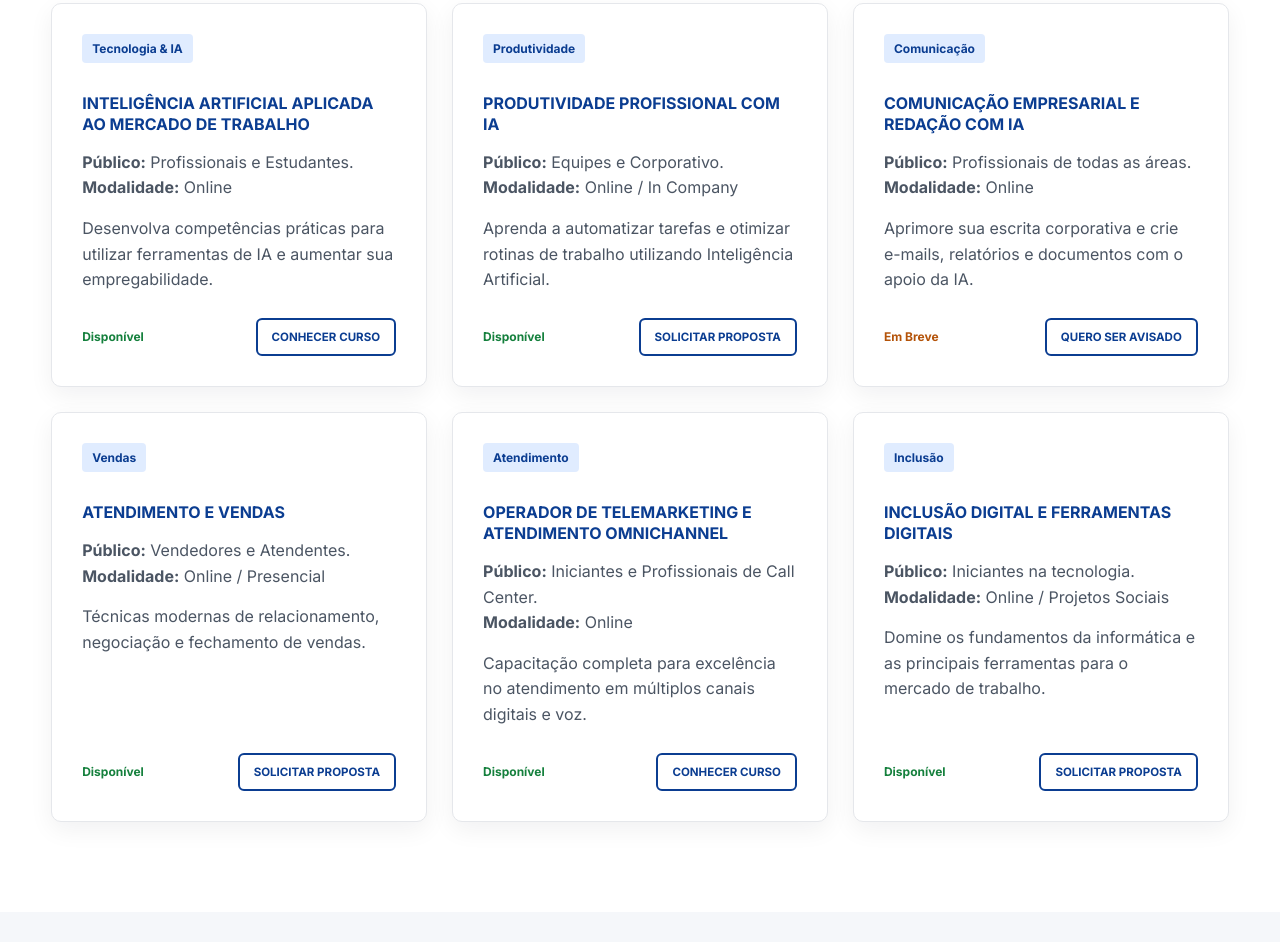
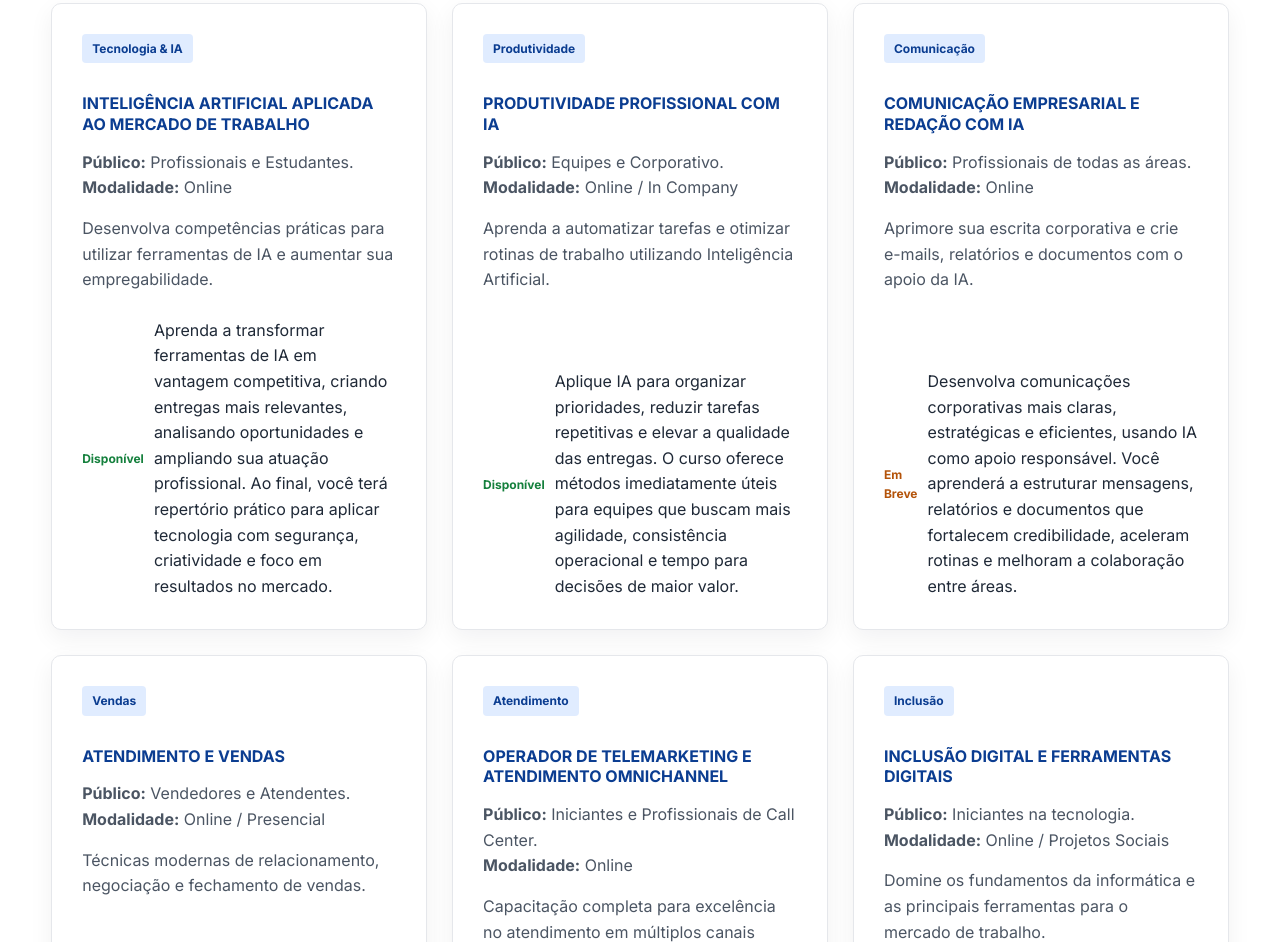
Before and after one commit to SimpsonPI/evoluadigital, a plain HTML site: page index.html in a window 1280 px wide. Shown: the part 4506-5448 px from the top of the page. Drawn offline with Linux system fonts and the light colour scheme.

Commit message:
atualizações

```diff
--- a/index.html
+++ b/index.html
@@ -257,7 +257,7 @@
                         <p class="desc">Desenvolva competências práticas para utilizar ferramentas de IA e aumentar sua empregabilidade.</p>
                         <div class="card-footer">
                             <span class="status active">Disponível</span>
-                            <a href="#contato" class="btn btn-sm btn-outline-primary">CONHECER CURSO</a>
+                            Aprenda a transformar ferramentas de IA em vantagem competitiva, criando entregas mais relevantes, analisando oportunidades e ampliando sua atuação profissional. Ao final, você terá repertório prático para aplicar tecnologia com segurança, criatividade e foco em resultados no mercado.
                         </div>
                     </div>
 
@@ -269,7 +269,7 @@
                         <p class="desc">Aprenda a automatizar tarefas e otimizar rotinas de trabalho utilizando Inteligência Artificial.</p>
                         <div class="card-footer">
                             <span class="status active">Disponível</span>
-                            <a href="https://docs.google.com/forms/d/e/1FAIpQLSdX_kaMUjCFFCl350RHIQEEZTeSc56F6rrpZlG6OhpNmEZq8Q/viewform?usp=header" class="btn btn-sm btn-outline-primary link-proposta" target="_blank" rel="noopener noreferrer">SOLICITAR PROPOSTA</a>
+                            Aplique IA para organizar prioridades, reduzir tarefas repetitivas e elevar a qualidade das entregas. O curso oferece métodos imediatamente úteis para equipes que buscam mais agilidade, consistência operacional e tempo para decisões de maior valor.
                         </div>
                     </div>
 
@@ -281,7 +281,7 @@
                         <p class="desc">Aprimore sua escrita corporativa e crie e-mails, relatórios e documentos com o apoio da IA.</p>
                         <div class="card-footer">
                             <span class="status waitlist">Em Breve</span>
-                            <a href="#contato" class="btn btn-sm btn-outline-primary">QUERO SER AVISADO</a>
+                            Desenvolva comunicações corporativas mais claras, estratégicas e eficientes, usando IA como apoio responsável. Você aprenderá a estruturar mensagens, relatórios e documentos que fortalecem credibilidade, aceleram rotinas e melhoram a colaboração entre áreas.
                         </div>
                     </div>
 
@@ -293,7 +293,7 @@
                         <p class="desc">Técnicas modernas de relacionamento, negociação e fechamento de vendas.</p>
                         <div class="card-footer">
                             <span class="status active">Disponível</span>
-                            <a href="https://docs.google.com/forms/d/e/1FAIpQLSdX_kaMUjCFFCl350RHIQEEZTeSc56F6rrpZlG6OhpNmEZq8Q/viewform?usp=header" class="btn btn-sm btn-outline-primary link-proposta" target="_blank" rel="noopener noreferrer">SOLICITAR PROPOSTA</a>
+                            Fortaleça a performance comercial com técnicas aplicáveis de relacionamento, diagnóstico de necessidades e negociação. A formação prepara profissionais para conduzir conversas de valor, aumentar a confiança do cliente e converter oportunidades em resultados sustentáveis.
                         </div>
                     </div>
 
@@ -305,7 +305,7 @@
                         <p class="desc">Capacitação completa para excelência no atendimento em múltiplos canais digitais e voz.</p>
                         <div class="card-footer">
                             <span class="status active">Disponível</span>
-                            <a href="#contato" class="btn btn-sm btn-outline-primary">CONHECER CURSO</a>
+                            Prepare-se para atuar com excelência em jornadas de atendimento integradas, digitais e por voz. O curso desenvolve escuta ativa, comunicação objetiva e domínio de processos para elevar a satisfação do cliente e a eficiência da operação.
                         </div>
                     </div>
 
@@ -317,7 +317,7 @@
                         <p class="desc">Domine os fundamentos da informática e as principais ferramentas para o mercado de trabalho.</p>
                         <div class="card-footer">
                             <span class="status active">Disponível</span>
-                            <a href="https://docs.google.com/forms/d/e/1FAIpQLSdX_kaMUjCFFCl350RHIQEEZTeSc56F6rrpZlG6OhpNmEZq8Q/viewform?usp=header" class="btn btn-sm btn-outline-primary link-proposta" target="_blank" rel="noopener noreferrer">SOLICITAR PROPOSTA</a>
+                            Construa autonomia para utilizar ferramentas digitais com confiança no trabalho e na vida profissional. A formação desenvolve competências essenciais para produzir, comunicar, organizar informações e ampliar o acesso a novas oportunidades de aprendizado e empregabilidade.
                         </div>
                     </div>
                 </div>
```
